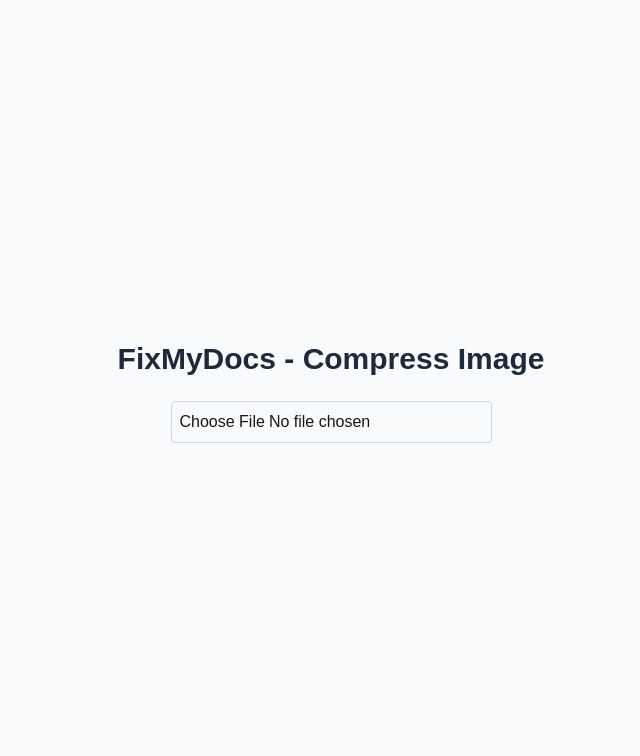
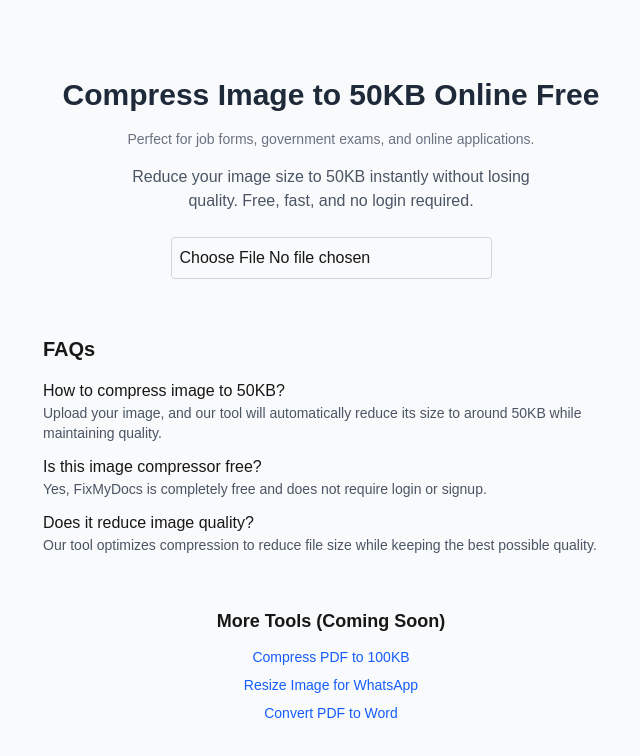
Before and after one commit to rampravesh19-96/fixmydocs, a Next.js app: page / in a window 1280 px wide. Shown: the top 756 px of the page, without its empty margins (309-949 px from the left). Built offline with nearby package versions, Linux system fonts and the light colour scheme.

Commit message:
added google verification

```diff
--- /dev/null
+++ b/app/compress-pdf-to-100kb/page.tsx
@@ -0,0 +1,92 @@
+"use client";
+
+import { useState } from "react";
+
+export default function CompressPDF() {
+  const [file, setFile] = useState<File | null>(null);
+  const [loading, setLoading] = useState(false);
+
+  const handleFileChange = (e: any) => {
+    if (e.target.files[0]) {
+      setFile(e.target.files[0]);
+    }
+  };
+
+  const handleDownload = () => {
+    if (!file) return;
+    const url = URL.createObjectURL(file);
+    const a = document.createElement("a");
+    a.href = url;
+    a.download = "compressed.pdf";
+    a.click();
+  };
+
+  return (
+    <main className="flex flex-col items-center justify-center min-h-screen bg-gray-50 p-4">
+
+      <h1 className="text-3xl font-bold text-gray-800 mb-4 text-center">
+        Compress PDF to 100KB Online Free
+      </h1>
+
+      <p className="text-sm text-gray-500 mb-4 text-center">
+        Perfect for job forms, government exams, and online applications.
+      </p>
+
+      <p className="text-gray-600 mb-4 text-center max-w-md">
+        Reduce your PDF file size to 100KB instantly. Free, fast, and no login required.
+      </p>
+
+      {/* ✅ MOVED HERE (correct position) */}
+      <p className="text-sm text-blue-600 mb-6 text-center">
+        <a href="/" className="underline">
+          ← Back to Image Compressor
+        </a>
+      </p>
+
+      <input
+        type="file"
+        accept="application/pdf"
+        onChange={handleFileChange}
+        className="border border-gray-300 rounded p-2 mb-4"
+      />
+
+      {loading && (
+        <p className="text-blue-600 mb-2">Compressing PDF...</p>
+      )}
+
+      {file && (
+        <div className="flex flex-col items-center">
+          <p className="text-green-600 mb-2">
+            PDF ready! Size: {(file.size / 1024).toFixed(2)} KB
+          </p>
+
+          <button
+            onClick={handleDownload}
+            className="bg-blue-600 text-white px-4 py-2 rounded hover:bg-blue-700"
+          >
+            Download PDF
+          </button>
+        </div>
+      )}
+
+      {/* FAQ */}
+      <div className="mt-10 max-w-xl text-left">
+        <h2 className="text-xl font-semibold mb-4">FAQs</h2>
+
+        <div className="mb-3">
+          <h3 className="font-medium">How to compress PDF to 100KB?</h3>
+          <p className="text-gray-600 text-sm">
+            Upload your PDF file and download a reduced size version instantly.
+          </p>
+        </div>
+
+        <div className="mb-3">
+          <h3 className="font-medium">Is this PDF compressor free?</h3>
+          <p className="text-gray-600 text-sm">
+            Yes, it is completely free and does not require login.
+          </p>
+        </div>
+      </div>
+    </main>
+  );
+}
--- a/app/head.tsx
+++ b/app/head.tsx
@@ -1,10 +1,53 @@
 export default function Head() {
   return (
     <>
-      <title>FixMyDocs – Compress Images & Files Online for Free</title>
-      <meta name="description" content="FixMyDocs allows you to compress images and PDF files online for free. Fast, easy, and secure." />
-      <meta name="keywords" content="compress image online, compress pdf online, free image compressor, fix my docs" />
+      <title>Compress Image to 50KB Online Free | FixMyDocs</title>
+
+      <meta
+        name="description"
+        content="Compress image to 50KB online for free. Reduce image size instantly without losing quality. No login required."
+      />
+      <meta name="google-site-verification" content="TI8r6zW1uqvtlu49_YKSPN086MYwLLFcRY9tO_DhqHM" />
+
+      <meta
+        name="keywords"
+        content="compress image to 50kb, image compressor 50kb, reduce image size online, compress photo to 50kb"
+      />
       <link rel="icon" href="/favicon.ico" />
+      <script
+        type="application/ld+json"
+        dangerouslySetInnerHTML={{
+          __html: JSON.stringify({
+            "@context": "https://schema.org",
+            "@type": "WebPage",
+            name: "Compress Image to 50KB Online Free",
+            description:
+              "Reduce image size to 50KB instantly without losing quality. Free online image compressor.",
+            url: "https://fixmydocs.in",
+            mainEntity: {
+              "@type": "FAQPage",
+              mainEntity: [
+                {
+                  "@type": "Question",
+                  name: "How to compress image to 50KB?",
+                  acceptedAnswer: {
+                    "@type": "Answer",
+                    text: "Upload your image and the tool will automatically compress it to around 50KB.",
+                  },
+                },
+                {
+                  "@type": "Question",
+                  name: "Is this tool free?",
+                  acceptedAnswer: {
+                    "@type": "Answer",
+                    text: "Yes, this tool is completely free and requires no login.",
+                  },
+                },
+              ],
+            },
+          }),
+        }}
+      />
     </>
   );
 }
--- a/app/page.tsx
+++ b/app/page.tsx
@@ -44,9 +44,17 @@ export default function Home() {
 
   return (
     <main className="flex flex-col items-center justify-center min-h-screen bg-gray-50 p-4">
-      <h1 className="text-3xl font-bold text-gray-800 mb-6">
-        FixMyDocs - Compress Image
+      <h1 className="text-3xl font-bold text-gray-800 mb-4 text-center">
+        Compress Image to 50KB Online Free
       </h1>
+      <p className="text-sm text-gray-500 mb-4 text-center">
+        Perfect for job forms, government exams, and online applications.
+      </p>
+
+      <p className="text-gray-600 mb-6 text-center max-w-md">
+        Reduce your image size to 50KB instantly without losing quality. Free,
+        fast, and no login required.
+      </p>
 
       <input
         type="file"
@@ -70,6 +78,49 @@ export default function Home() {
           </button>
         </div>
       )}
+
+      <div className="mt-10 max-w-xl text-left">
+        <h2 className="text-xl font-semibold mb-4">FAQs</h2>
+
+        <div className="mb-3">
+          <h3 className="font-medium">How to compress image to 50KB?</h3>
+          <p className="text-gray-600 text-sm">
+            Upload your image, and our tool will automatically reduce its size
+            to around 50KB while maintaining quality.
+          </p>
+        </div>
+
+        <div className="mb-3">
+          <h3 className="font-medium">Is this image compressor free?</h3>
+          <p className="text-gray-600 text-sm">
+            Yes, FixMyDocs is completely free and does not require login or
+            signup.
+          </p>
+        </div>
+
+        <div className="mb-3">
+          <h3 className="font-medium">Does it reduce image quality?</h3>
+          <p className="text-gray-600 text-sm">
+            Our tool optimizes compression to reduce file size while keeping the
+            best possible quality.
+          </p>
+        </div>
+      </div>
+      <div className="mt-10 text-center">
+  <h2 className="text-lg font-semibold mb-3">More Tools (Coming Soon)</h2>
+
+  <div className="flex flex-col gap-2 text-blue-600 text-sm">
+    <a href="/compress-pdf-to-100kb" className="hover:underline">
+      Compress PDF to 100KB
+    </a>
+    <a href="/resize-image-for-whatsapp" className="hover:underline">
+      Resize Image for WhatsApp
+    </a>
+    <a href="/convert-pdf-to-word" className="hover:underline">
+      Convert PDF to Word
+    </a>
+  </div>
+</div>
     </main>
   );
 }
```
